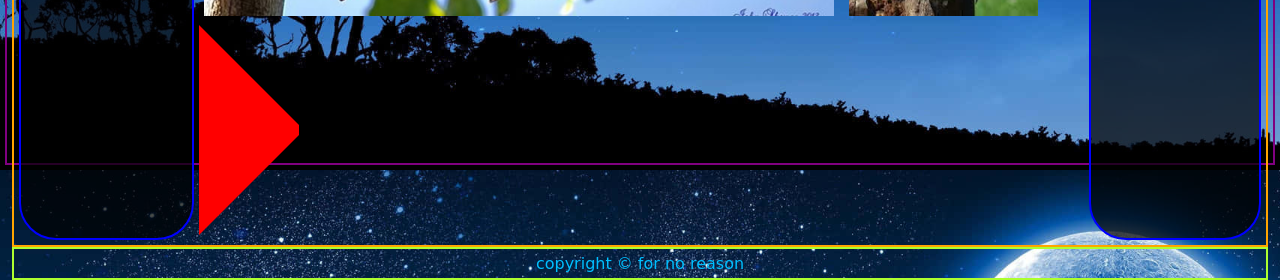
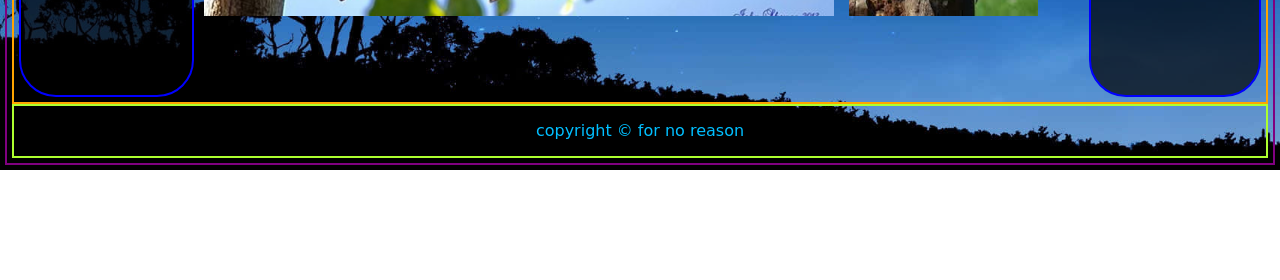
Before and after one commit to MichielvanEijsden/happy-nights-playground, a plain HTML site: page Gallery.html in a window 1280 px wide. Shown: the part 640-920 px from the top of the page. After the commit the page ends 810 px from the top, so only its background shows below. Drawn offline with Linux system fonts and the light colour scheme; a web font is replaced by a local one.

Commit message:
removed triangle from gallery

```diff
--- a/Gallery.html
+++ b/Gallery.html
@@ -48,9 +48,7 @@
     <article class="index-center">
         <img src="assets/images/bats.jpg" height="400" width="640"/>
         <img src="assets/images/uil.jpeg" height="254" width="199"/>
-        <div class="triangle">
 
-        </div>
     </article>
     <aside class="index-right">
         <p>hier komt een widgit of zo </p>
--- a/styles/index.css
+++ b/styles/index.css
@@ -107,13 +107,6 @@ a, a:visited, a:link {
     color: deepskyblue;
 }
 
-.triangle{
-    width: 0;
-    height: 0;
-    border-left: 100px solid red;
-    border-top: 100px solid transparent;
-    border-bottom: 100px solid transparent;
-}
 /*////////////////////////
         Footer
 ////////////////////////*/
```
